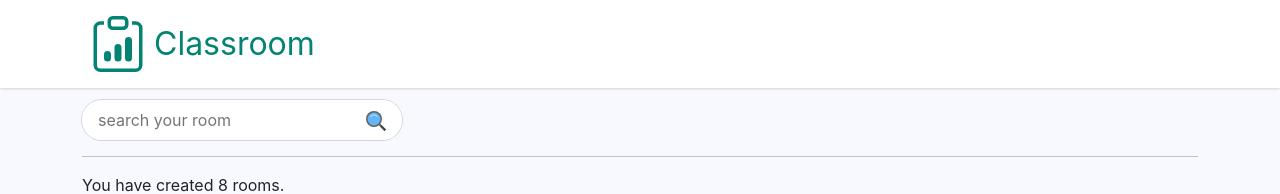
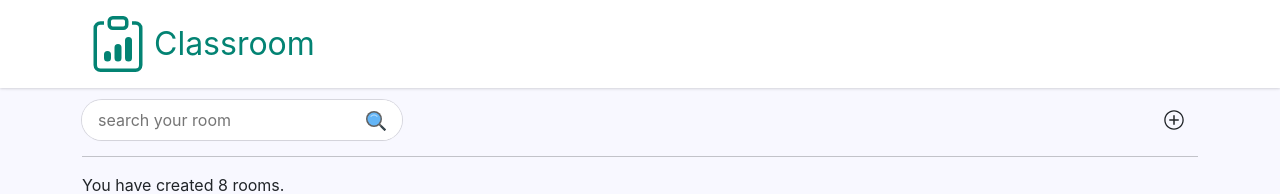
Before and after one commit to Forhadx/Classroom-frontend, a Next.js app: page /faculty/rooms in a window 1280 px wide. Shown: the top 194 px of the page. Built offline with nearby package versions, Linux system fonts and the light colour scheme.

Commit message:
fix issue & add model

```diff
--- /dev/null
+++ b/components/UI/Modal/Modal.js
@@ -0,0 +1,10 @@
+export default function Modal() {
+  return (
+    <>
+      <div className="backdrop"></div>
+      <div className="modal">
+        <div className="modal-card">hi bro.</div>
+      </div>
+    </>
+  );
+}
--- a/pages/api/hello.js
+++ /dev/null
@@ -1,5 +0,0 @@
-// Next.js API route support: https://nextjs.org/docs/api-routes/introduction
-
-export default function handler(req, res) {
-  res.status(200).json({ name: 'John Doe' })
-}
--- a/pages/faculty/rooms/index.js
+++ b/pages/faculty/rooms/index.js
@@ -1,7 +1,9 @@
 import { Container, Row, Col, Card, Dropdown } from "react-bootstrap";
 import { FcSearch } from "react-icons/fc";
 import { RiMore2Fill } from "react-icons/ri";
+import { IoIosAddCircleOutline } from "react-icons/io";
 import { useRouter } from "next/router";
+import Modal from "../../../components/UI/Modal/Modal";
 
 export default function RoomsPage() {
   const router = useRouter();
@@ -12,15 +14,22 @@ export default function RoomsPage() {
 
   return (
     <div className="room-page">
+      <Modal />
       <Container>
         <Row>
-          <Col sm="12">
+          <Col
+            sm="12"
+            className="d-flex justify-content-between align-items-center"
+          >
             <form className="search-box">
               <input type="text" placeholder="search your room" />
               <button>
                 <FcSearch />
               </button>
             </form>
+            <div className="add-btn">
+              <IoIosAddCircleOutline />
+            </div>
           </Col>
           <Col sm="12">
             <hr />
--- a/pages/index.js
+++ b/pages/index.js
@@ -29,7 +29,7 @@ export default function Home() {
             <Card>
               <Card.Body>
                 <h1 className="text-center">Join as a Faculty or Student</h1>
-                <img src="/images/home-cover.png" alt="cover image" />
+                {/* <img src="/images/home-cover.png" alt="cover image" /> */}
                 <div className="d-flex justify-content-between">
                   {/* User select */}
                   <div
--- a/pages/login.js
+++ b/pages/login.js
@@ -16,7 +16,9 @@ export default function LoginPage() {
 
     userLogin(
       {
-        email: "f@g.com",
+        // email: "a@a.com",
+        // password: "123456",
+        email: "f@f.com",
         password: "123456",
       },
       userType
@@ -35,7 +37,7 @@ export default function LoginPage() {
       <Row className="auth-page-row">
         <Col lg="5" className="offset-1">
           <Form onSubmit={formSubmitHandler}>
-            <h3>Login to Classroom</h3>
+            <h3>{`Login as ${userType}`}</h3>
             <Row>
               <Form.Group as={Col} lg="10" className="form-group offset-1">
                 <Form.Label>Email</Form.Label>
--- a/pages/signup.js
+++ b/pages/signup.js
@@ -13,7 +13,7 @@ export default function SignupPage() {
     AuthCtx.userSignup(
       {
         name: "max",
-        email: "as2s@sg.com",
+        email: "f@f.com",
         password: "123456",
         image: "i.jpg",
       },
@@ -41,7 +41,7 @@ export default function SignupPage() {
         </Col>
         <Col lg="5" className="offset-1">
           <Form onSubmit={formSubmitHandler}>
-            <h3>Create New Account</h3>
+            <h3>{`Register as ${userType}`}</h3>
             <Row>
               <Form.Group as={Col} lg="10" className="form-group offset-1">
                 <Form.Label>Your Name</Form.Label>
--- a/store/auth-context.js
+++ b/store/auth-context.js
@@ -2,10 +2,10 @@ import { createContext, useState } from "react";
 import axios from "axios";
 
 const AuthContext = createContext({
+  userType: null,
   facultyId: null,
   studentId: null,
   token: null,
-  userType: null,
   authSuccess: false,
   error: false,
   addUserType: function (type) {},
@@ -24,7 +24,6 @@ export function AuthContextProvider(props) {
   const [isError, setIsError] = useState(false);
 
   function addUserTypeHandler(type) {
-    console.log("type: ", type);
     setUserTypeIs(type);
   }
 
--- a/styles/share.scss
+++ b/styles/share.scss
@@ -117,6 +117,25 @@
   img {
     width: 100%;
     height: 100%;
+  }
+}
+
+// add button
+.add-btn {
+  width: 3rem;
+  display: flex;
+  justify-content: center;
+
+  svg {
+    font-size: 1.5rem;
+    cursor: pointer;
+    transition: all 0.3s;
+
+    &:hover {
+      transition: all 0.3s;
+      font-size: 1.6rem;
+      color: $color-primary;
+    }
   }
 }
 
@@ -512,3 +531,32 @@
     }
   }
 }
+
+//======== modal ========
+
+.backdrop {
+  position: fixed;
+  top: 0;
+  left: 0;
+  right: 0;
+  bottom: 0;
+  background-color: rgba(0, 0, 0, 0.685);
+  z-index: 500;
+  display: none;
+
+  &:open {
+    display: block;
+  }
+}
+.modal {
+  padding-top: 10rem;
+  // color: black;
+  width: 15rem;
+  // height: auto;
+  background-color: $color-white;
+  z-index: 1000;
+  position: absolute;
+  top: 20%;
+  left: 50%;
+  transform: translate(-50%, 20%);
+}
```
